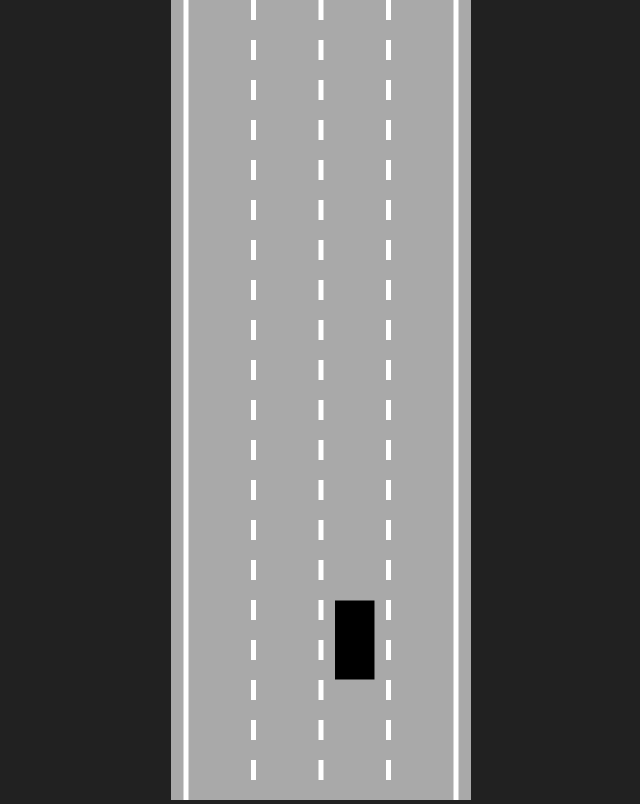
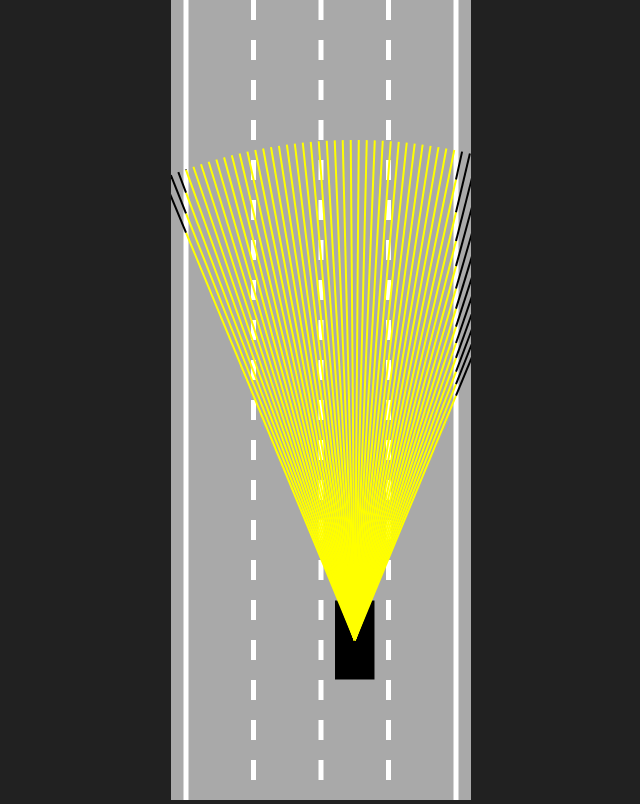
Before and after one commit to gitmskhl/js-self-driving, a plain HTML site: page index.html in a window 1280 px wide. Shown: the whole page, without its empty margins (319-959 px from the left). Drawn offline with Linux system fonts and the light colour scheme; animation ran at ten frames a second.

Commit message:
intersections

```diff
--- a/car.js
+++ b/car.js
@@ -10,12 +10,14 @@ class Car {
         this.friction = .05
         this.maxSpeed = 5
         this.angle = 0
+
         this.controls = new Controls()
-
+        this.sensor = new Sensor(this)
     }
 
-    update() {
+    update(borders) {
         this.#move()
+        this.sensor.update(borders)
     }
 
 
@@ -57,6 +59,7 @@ class Car {
         ctx.fill()
 
         ctx.restore()
+        this.sensor.render(ctx, camera)
     }
 
 }
--- a/index.html
+++ b/index.html
@@ -15,6 +15,7 @@
     <script src="./controls.js"></script>
     <script src="./road.js"></script>
     <script src="./car.js"></script>
+    <script src="./sensor.js"></script>
     <script src="./main.js"></script>
 </body>
 
--- a/main.js
+++ b/main.js
@@ -18,7 +18,7 @@ let camera = 0
 
 
 function animate() {
-    car.update()
+    car.update(road.borders)
     canvas.height = window.innerHeight
 
     camera = car.y - canvas.height * .8
--- a/road.js
+++ b/road.js
@@ -11,10 +11,10 @@ class Road {
         this.right = x + width / 2
 
 
-        const topLeft = [this.left, 0]
-        const topRight = [this.right, 0]
-        const bottomLeft = [this.left, window.innerHeight]
-        const bottomRight = [this.right, window.innerHeight]
+        const topLeft = {x: this.left, y: 0}
+        const topRight = {x: this.right, y: 0}
+        const bottomLeft = {x: this.left, y: window.innerHeight}
+        const bottomRight = {x: this.right, y: window.innerHeight}
 
         this.borders = [
             [topLeft, bottomLeft],
@@ -44,8 +44,8 @@ class Road {
         ctx.setLineDash([])
         this.borders.forEach(border => {
             ctx.beginPath()
-            ctx.moveTo(border[0][0], border[0][1] - window.innerHeight - camera)
-            ctx.lineTo(border[1][0], border[1][1])
+            ctx.moveTo(border[0].x, border[0].y - window.innerHeight - camera)
+            ctx.lineTo(border[1].x, border[1].y)
             ctx.stroke()
         })
 
--- /dev/null
+++ b/sensor.js
@@ -0,0 +1,71 @@
+class Sensor {
+    constructor(car) {
+        this.car = car
+        this.rayCount = 50
+        this.rayLength = 500
+        this.raySpread = Math.PI / 4
+
+        this.rays = []
+        this.freeRays = []
+    }
+
+
+
+    update(borders) {
+        this.rays = []
+        this.freeRays = []
+        for (let i = 0; i < this.rayCount; ++i) {
+            const rayAngle = lerp(
+                -this.raySpread / 2,
+                this.raySpread / 2,
+                i / (this.rayCount - 1)
+            ) + this.car.angle
+
+            const start = { x: this.car.x, y: this.car.y }
+            const end = {
+                x: this.car.x - Math.sin(rayAngle) * this.rayLength,
+                y: this.car.y - Math.cos(rayAngle) * this.rayLength
+            }
+
+            let ray = [start, end]
+            this.rays.push(ray)
+            this.freeRays.push(this.#getFreeRay(ray, borders))
+
+        }
+    }
+
+    #getFreeRay(ray, borders) {
+        let inters = borders.map(border => getIntersection(
+            ray[0], ray[1],
+            border[0], border[1]
+        )).filter(x => x)
+        console.log(inters)
+        if (inters.length == 0) return ray
+        let minOffset = Math.min(...inters.map(x => x.offset))
+        let mins = inters.filter(x => x.offset === minOffset)
+        console.log(mins)
+        return [
+            ray[0],
+            { x: mins[0].x, y: mins[0].y }
+        ]
+    }
+
+    render(ctx, camera) {
+        for (let i = 0; i < this.rays.length; ++i) {
+            ctx.beginPath()
+            ctx.lineWidth = 2
+            ctx.strokeStyle = "yellow"
+            ctx.moveTo(this.rays[i][0].x, this.rays[i][0].y - camera)
+            ctx.lineTo(this.freeRays[i][1].x, this.freeRays[i][1].y - camera)
+            ctx.stroke()
+            if (this.rays[i] !== this.freeRays[i]) {
+                ctx.beginPath()
+                ctx.strokeStyle = "black"
+                ctx.moveTo(this.rays[i][1].x, this.rays[i][1].y - camera)
+                ctx.lineTo(this.freeRays[i][1].x, this.freeRays[i][1].y - camera)
+                ctx.stroke()
+            }
+        }
+    }
+
+}
--- a/utils.js
+++ b/utils.js
@@ -1,3 +1,17 @@
 function lerp(a, b, p) {
     return a + (b - a) * p
 }
+
+function getIntersection(A, B, C, D) {
+    let top = (D.x - C.x) * (A.y - C.y) - (D.y - C.y) * (A.x - C.x)
+    let bottom = (D.y - C.y) * (B.x - A.x) - (D.x - C.x) * (B.y - A.y)
+    if (bottom == 0) return null
+    let t = top / bottom
+    console.log('bottom', bottom, A, B, C, D)
+    if (t > 1 || t < 0) return null
+    return {
+        x: lerp(A.x, B.x, t),
+        y: lerp(A.y, B.y, t),
+        offset: t
+    }
+}
```
